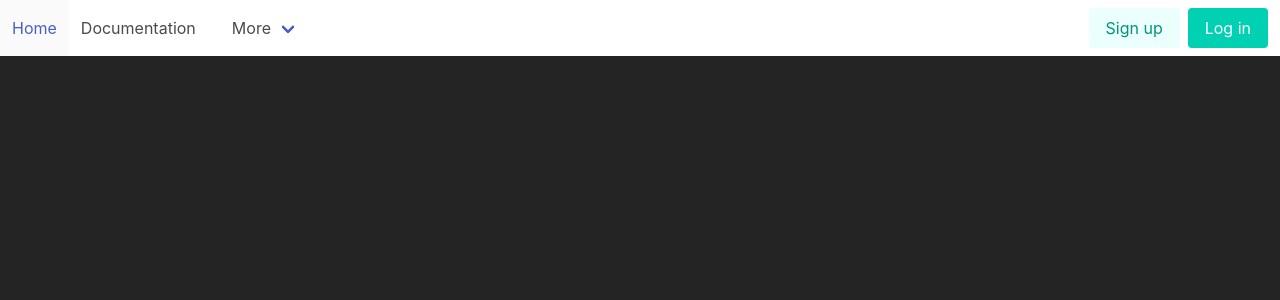
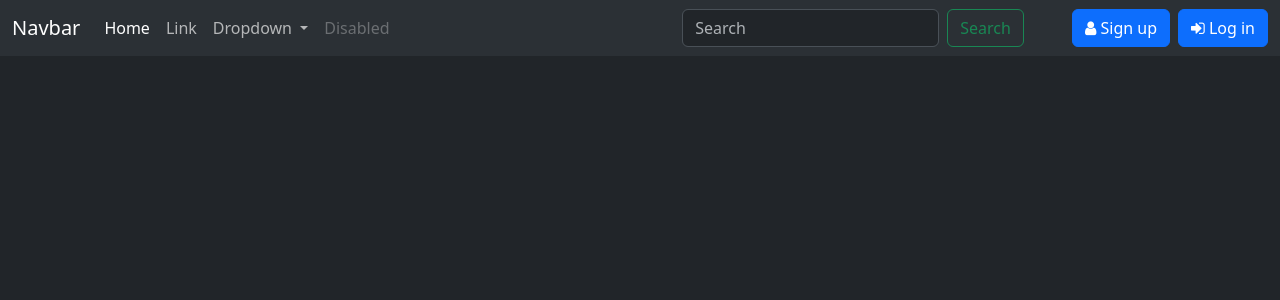
Before and after one commit to YehorChervonyi/NG_2022_Gorbachov_Chervonyi_Project, a Django app: page / in a window 1280 px wide. Shown: the top 300 px of the page. Run offline with Django 4.2, Linux system fonts and the light colour scheme.

Commit message:
Created main template | Restyle frontend | Using Jinja

```diff
--- /dev/null
+++ b/forum/forum/templates/authentication/layout.html
@@ -0,0 +1,69 @@
+<!DOCTYPE html>
+<html lang="en"class="has-background-black-ter" data-bs-theme="dark">
+<head>
+    <meta charset="UTF-8">
+    <meta http-equiv="X-UA-Compatible" content="IE=edge">
+    <meta name="viewport" content="width=device-width, initial-scale=1.0">
+    <link rel="stylesheet" href="https://cdnjs.cloudflare.com/ajax/libs/font-awesome/4.7.0/css/font-awesome.min.css">
+    <!-- <link rel="stylesheet" href="https://cdn.jsdelivr.net/npm/bulma@0.9.4/css/bulma.min.css"> -->
+    <link href="https://cdn.jsdelivr.net/npm/bootstrap@5.3.0-alpha1/dist/css/bootstrap.min.css" rel="stylesheet" integrity="sha384-GLhlTQ8iRABdZLl6O3oVMWSktQOp6b7In1Zl3/Jr59b6EGGoI1aFkw7cmDA6j6gD" crossorigin="anonymous">
+    <script src="https://cdn.jsdelivr.net/npm/@popperjs/core@2.11.6/dist/umd/popper.min.js" integrity="sha384-oBqDVmMz9ATKxIep9tiCxS/Z9fNfEXiDAYTujMAeBAsjFuCZSmKbSSUnQlmh/jp3" crossorigin="anonymous"></script>
+    <script src="https://cdn.jsdelivr.net/npm/bootstrap@5.3.0-alpha1/dist/js/bootstrap.min.js" integrity="sha384-mQ93GR66B00ZXjt0YO5KlohRA5SY2XofN4zfuZxLkoj1gXtW8ANNCe9d5Y3eG5eD" crossorigin="anonymous"></script>
+
+    <title>{% block title %}{% endblock %}</title>
+</head>
+<body  >
+    <nav class="navbar navbar-expand-lg bg-body-tertiary">
+        <div class="container-fluid">
+          <a class="navbar-brand" href="#">Navbar</a>
+          <button class="navbar-toggler" type="button" data-bs-toggle="collapse" data-bs-target="#navbarSupportedContent" aria-controls="navbarSupportedContent" aria-expanded="false" aria-label="Toggle navigation">
+            <span class="navbar-toggler-icon"></span>
+          </button>
+          <div class="collapse navbar-collapse" id="navbarSupportedContent">
+            <ul class="navbar-nav me-auto mb-2 mb-lg-0">
+              <li class="nav-item">
+                <a class="nav-link active" aria-current="page" href="#">Home</a>
+              </li>
+              <li class="nav-item">
+                <a class="nav-link" href="#">Link</a>
+              </li>
+              <li class="nav-item dropdown">
+                <a class="nav-link dropdown-toggle" href="#" role="button" data-bs-toggle="dropdown" aria-expanded="false">
+                  Dropdown
+                </a>
+                <ul class="dropdown-menu">
+                  <li><a class="dropdown-item" href="#">Action</a></li>
+                  <li><a class="dropdown-item" href="#">Another action</a></li>
+                  <li><hr class="dropdown-divider"></li>
+                  <li><a class="dropdown-item" href="#">Something else here</a></li>
+                </ul>
+              </li>
+              <li class="nav-item">
+                <a class="nav-link disabled">Disabled</a>
+              </li>
+            </ul>
+            <form class="d-flex" role="search">
+              <input class="form-control me-2" type="search" placeholder="Search" aria-label="Search">
+              <button class="btn btn-outline-success me-md-5" type="submit">Search</button>
+            </form>
+            {% if user.is_authenticated%}
+            <h5 class="me-md-2">{{user.get_username }}</h5>
+              <button onclick="window.location.href='/logout'" class="btn btn-primary" type="button">Log out&nbsp;<i class="fa fa-sign-out" aria-hidden="true"></i></button>
+            {% else %}
+            <div class="d-grid gap-2 d-md-flex justify-content-md-end">
+              <button onclick="window.location.href='/signup'" class="btn btn-primary " type="button"><i class="fa fa-user" aria-hidden="true"></i>&nbsp;Sign up</button>
+              <button onclick="window.location.href='/login'" class="btn btn-primary " type="button"><i class="fa fa-sign-in" aria-hidden="true"></i>&nbsp;Log in</button>
+            </div>
+            {% endif %}
+          </div>
+        </div>
+      </nav>
+      {% for message in messages %}
+<div {% if message.tags %} class="alert alert-{{ message.tags }} alert-dismissible fade show w-25 mx-auto"{% endif %} role="alert"  >
+    {{message}}&nbsp;
+    <button type="button" class="btn-close" data-bs-dismiss="alert" aria-label="Close" onclick="return closenotif()"></button>
+  </div>
+  {% endfor %}
+    {% block body %}
+    {% endblock %}
+</body>
--- a/forum/forum/templates/authentication/main.html
+++ b/forum/forum/templates/authentication/main.html
@@ -1,60 +1,5 @@
-<!DOCTYPE html>
-<html lang="en"class="has-background-black-ter">
-<head>
-    <meta charset="UTF-8">
-    <meta http-equiv="X-UA-Compatible" content="IE=edge">
-    <meta name="viewport" content="width=device-width, initial-scale=1.0">
-    <link rel="stylesheet" href="https://cdnjs.cloudflare.com/ajax/libs/font-awesome/4.7.0/css/font-awesome.min.css">
-    <link rel="stylesheet" href="https://cdn.jsdelivr.net/npm/bulma@0.9.4/css/bulma.min.css">
+{% extends 'authentication/layout.html' %}
+{% block title %}Home{% endblock %}
+{% block body %}
 
-    <title>Sign up</title>
-</head>
-<body>
-    <nav class="navbar is-fixed-top" role="navigation" aria-label="main navigation">
-
-        <div id="navbarBasicExample" class="navbar-menu is-active">
-          <div class="navbar-start">
-            <a class="navbar-item">
-              Home
-            </a>
-
-            <a class="navbar-item">
-              Documentation
-            </a>
-
-            <div class="navbar-item is-hoverable">
-              <a class="navbar-link is-dropdown">
-                More
-              </a>
-
-              <div class="navbar-dropdown">
-                <a class="navbar-item">
-                  About
-                </a>
-                <a class="navbar-item">
-                  Contact
-                </a>
-                <hr class="navbar-divider">
-                <a class="navbar-item">
-                  Report an issue
-                </a>
-              </div>
-            </div>
-          </div>
-
-          <div class="navbar-end">
-            <div class="navbar-item">
-              <div class="buttons">
-                <button onclick="window.location.href='/signup'" class="button is-primary is-light">
-                  Sign up
-                </button>
-                <button onclick="window.location.href='/login'" class="button is-primary">
-                  Log in
-                </button>
-              </div>
-            </div>
-          </div>
-        </div>
-      </nav>
-</body>
-</html>
+{% endblock %}
```
Also changed, not shown: forum/forum/templates/authentication/login.html (+33 -40 lines), forum/forum/templates/authentication/signup.html (+19 -81 lines).
